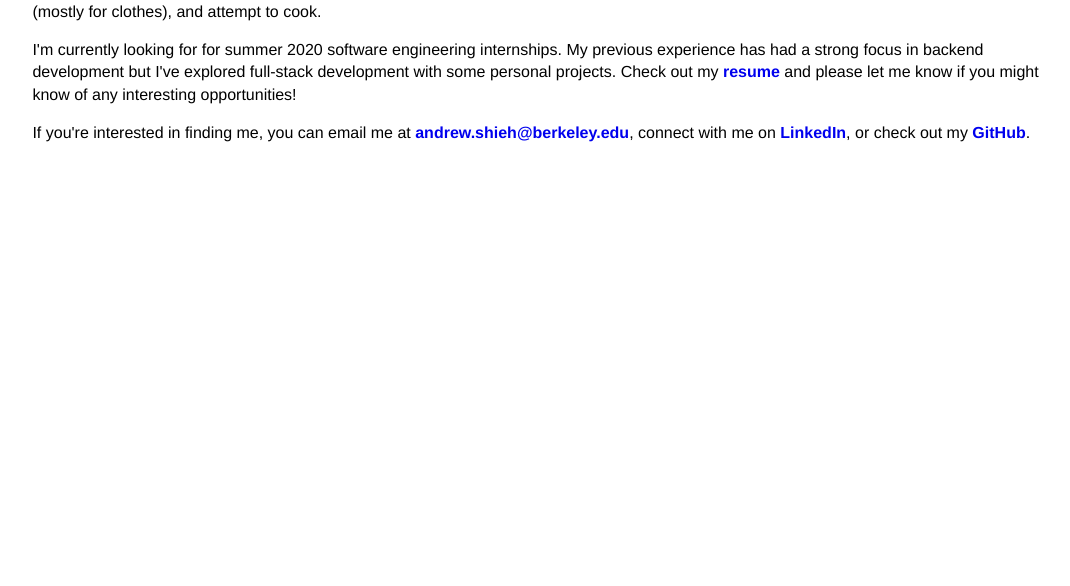
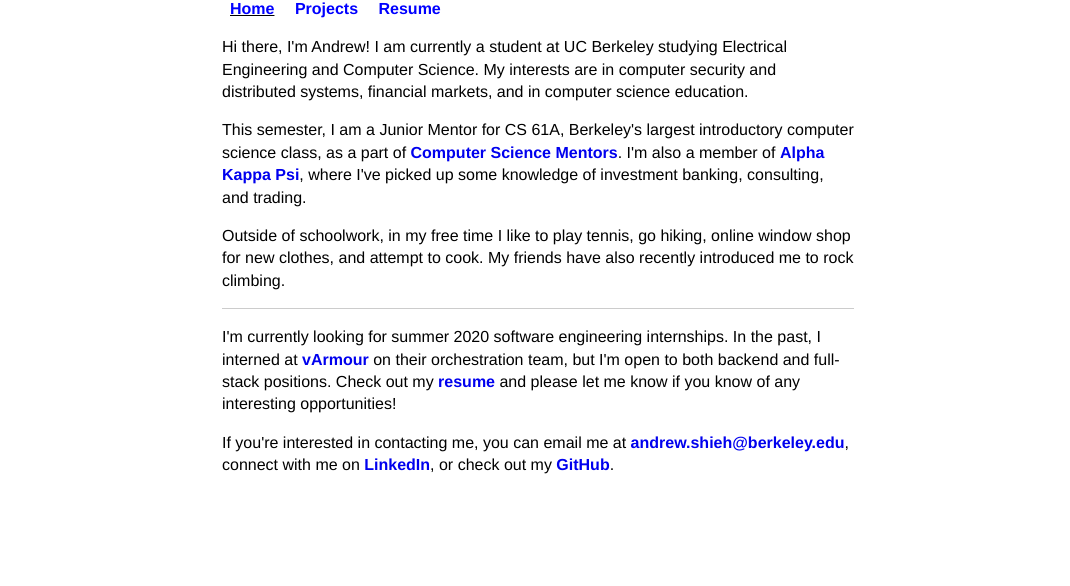
Before and after one commit to andrew-shieh/andrew-shieh.github.io, a plain HTML site: page index.html in a window 1280 px wide. Shown: the part 214-800 px from the top of the page, without its empty margins (102-1172 px from the left). Drawn offline with Linux system fonts and the light colour scheme.

Commit message:
big update

```diff
--- a/css/styles.css
+++ b/css/styles.css
@@ -2,6 +2,7 @@ body {
     font-family: Helvetica, sans-serif;
     font-size: 16px;
     line-height: 1.4em;
+    background-color: white;
 }
 
 a {
@@ -9,7 +10,31 @@ a {
     font-weight: bold;
 }
 
+hr {
+    display: block;
+    height: 1px;
+    border: 0;
+    border-top: 1px solid #ccc;
+    margin: 1em 0;
+    padding: 0;
+}
+
+.navbar ul {
+    margin: 0;
+    padding: 0;
+}
+
+.navbar li {
+    display: inline;
+}
+
+.navbar a {
+    color: blue;
+    padding: 8px;
+}
+
 .container {
-    width: 80%;
+    width: 50%;
     margin: auto;
+    margin-top: 50px;
 }
--- a/index.html
+++ b/index.html
@@ -11,23 +11,46 @@
                 <h1>Andrew Shieh</h1>
             </header>
 
+            <nav class="navbar">
+                <ul>
+                    <li><u><a href="index.html">Home</a></u></li>
+                    <li><a href="projects/index.html">Projects</a></li>
+                    <li><a href="assets/resume.pdf" target="_blank">Resume</a></li>
+                </ul>
+            </nav>
+
             <div class="content">
                 <p>
-                    Hi there! I'm Andrew. I'm a sophomore studying Electrical Engineering and Computer Science at the
-                    University of California, Berkeley. I'm passionate about education and using tech to make the
-                    world a better place. In my free time, I like to play tennis, go hiking, online shop (mostly for
-                    clothes), and attempt to cook.
+                    Hi there, I'm Andrew! I am currently a student at UC Berkeley studying Electrical Engineering
+                    and Computer Science. My interests are in computer security and distributed systems, financial
+                    markets, and in computer science education.
                 </p>
 
                 <p>
-                    I'm currently looking for for summer 2020 software engineering internships. My previous experience has
-                    had a strong focus in backend development but I've explored full-stack development with some personal
-                    projects. Check out my <a href="assets/resume.pdf" target="_blank">resume</a> and please let me know
-                    if you might know of any interesting opportunities!
+                    This semester, I am a Junior Mentor for CS 61A, Berkeley's largest introductory computer science
+                    class, as a part of <a href="https://csmentors.berkeley.edu/" target = "_blank">Computer Science
+                    Mentors</a>. I'm also a member of <a href="http://www.calakpsi.com/" target = "_blank">Alpha
+                    Kappa Psi</a>, where I've picked up some  knowledge of investment banking, consulting, and
+                    trading.
                 </p>
 
                 <p>
-                    If you're interested in finding me, you can email me at
+                    Outside of schoolwork, in my free time I like to play tennis, go hiking, online window shop for
+                    new clothes, and attempt to cook. My friends have also recently introduced me to rock climbing.
+                </p>
+
+                <hr/>
+
+                <p>
+                    I'm currently looking for summer 2020 software engineering internships. In the past, I interned
+                    at <a href="https://www.varmour.com/" target="_blank">vArmour</a> on their orchestration team,
+                    but I'm open to both backend and full-stack positions. Check out my
+                    <a href="assets/resume.pdf" target="_blank">resume</a> and please let me know if you know of any
+                    interesting opportunities!
+                </p>
+
+                <p>
+                    If you're interested in contacting me, you can email me at
                     <a href="mailto:andrew.shieh@berkeley.edu" target="_blank">andrew.shieh@berkeley.edu</a>, connect
                     with me on <a href="http://linkedin.com/in/andrew-shieh/" target="_blank">LinkedIn</a>, or check out
                     my <a href="http://github.com/andrew-shieh" target="_blank">GitHub</a>.
```
Also changed, not shown: projects/index.html (added, +55 -0 lines), 2 other files.
